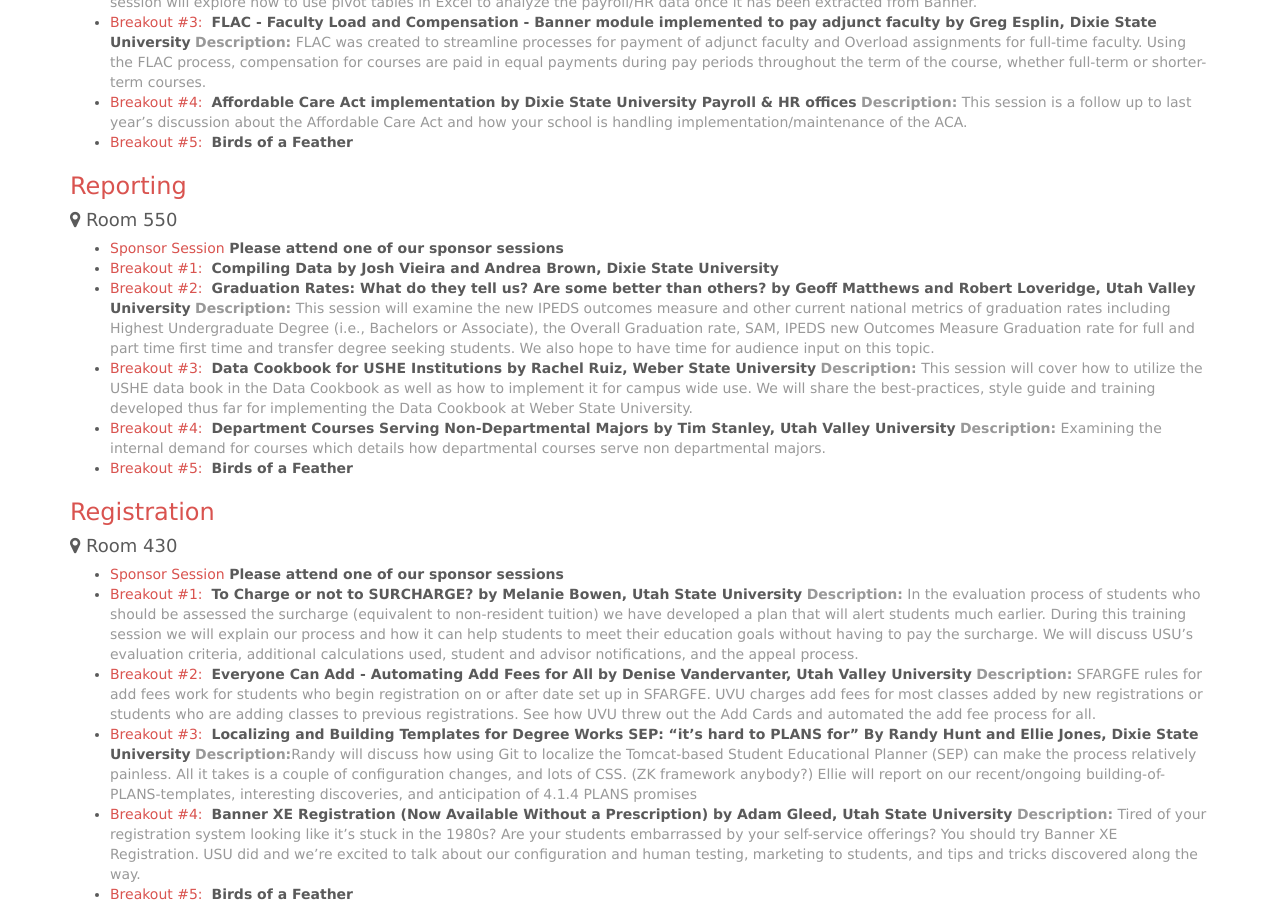
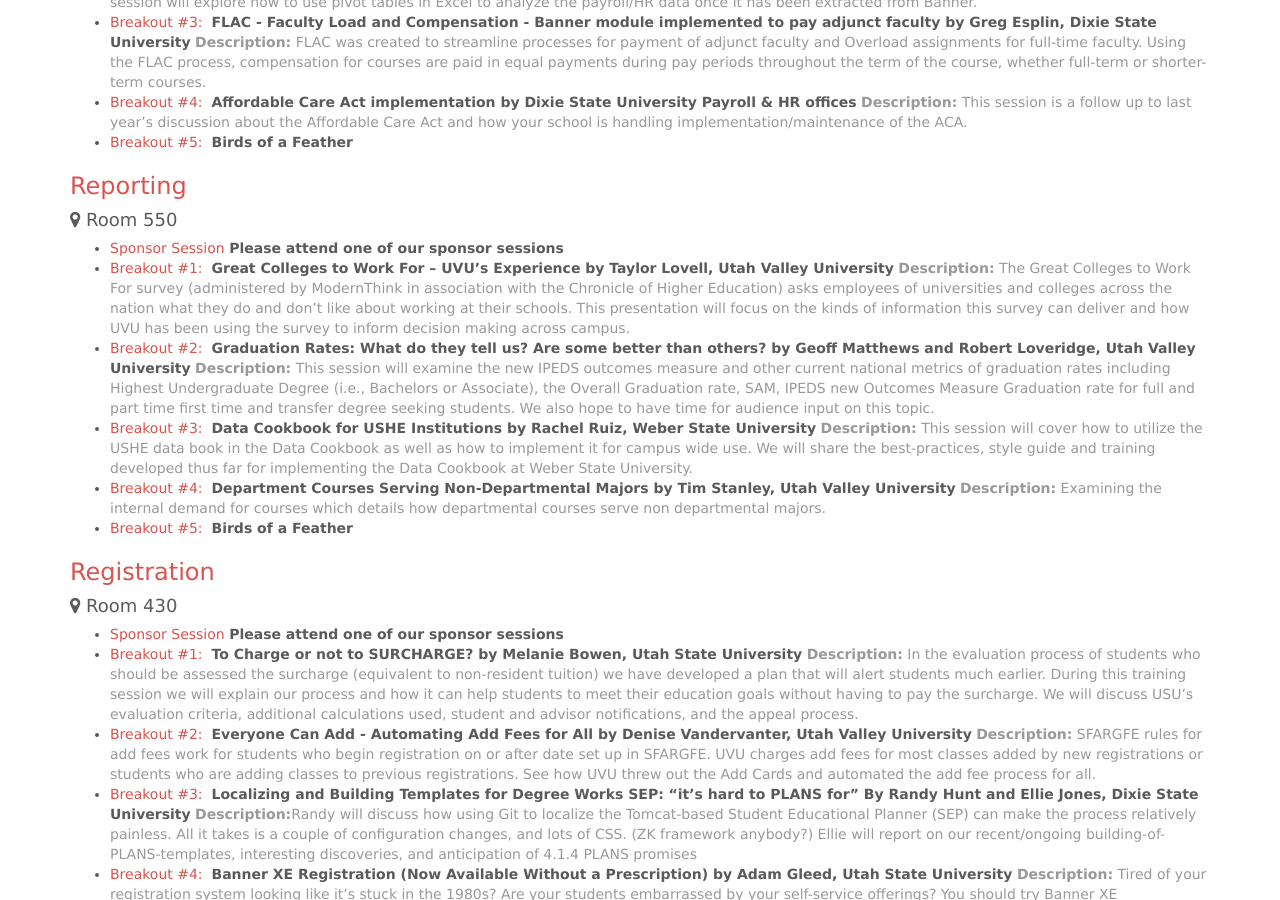
Before and after one commit to ubug/ubug.github.io, a Jekyll site: the page built from schedule/index.md, in a window 1280 px wide and 900 px high, scrolled down 3466 px. Built offline with Jekyll 4.4.1, drawn with Linux system fonts in a browser that asks for light colours; nearby versions of some CDN libraries; Markdown is read by kramdown in place of the engine named in the settings.

Commit message:
schedule change

```diff
--- a/schedule/index.md
+++ b/schedule/index.md
@@ -144,9 +144,10 @@
 #### <i class="fa fa-map-marker"></i> Room 550
 
 * <span class="text-primary">Sponsor Session</span> **Please attend one of our sponsor sessions**
-* <span class="text-primary">Breakout #1:</span>  **Compiling Data by Josh Vieira and Andrea Brown, Dixie State University**
+* <span class="text-primary">Breakout #1:</span>  **Great Colleges to Work For – UVU’s Experience by Taylor Lovell, Utah Valley University**
+  <span class="text-muted">**Description:** The Great Colleges to Work For survey (administered by ModernThink in association with the Chronicle of Higher Education) asks employees of universities and colleges across the nation what they do and don’t like about working at their schools. This presentation will focus on the kinds of information this survey can deliver and how UVU has been using the survey to inform decision making across campus.</span>
 * <span class="text-primary">Breakout #2:</span>  **Graduation Rates: What do they tell us?  Are some better than others? by Geoff Matthews and Robert Loveridge, Utah Valley University**
-<span class="text-muted">**Description:** This session will examine the new IPEDS outcomes measure and other current national metrics of graduation rates including Highest Undergraduate Degree (i.e., Bachelors or Associate), the Overall Graduation rate, SAM, IPEDS new Outcomes Measure Graduation rate for full and part time first time and transfer degree seeking students. We also hope to have time for audience input on this topic.</span>
+  <span class="text-muted">**Description:** This session will examine the new IPEDS outcomes measure and other current national metrics of graduation rates including Highest Undergraduate Degree (i.e., Bachelors or Associate), the Overall Graduation rate, SAM, IPEDS new Outcomes Measure Graduation rate for full and part time first time and transfer degree seeking students. We also hope to have time for audience input on this topic.</span>
 * <span class="text-primary">Breakout #3:</span>  **Data Cookbook for USHE Institutions by Rachel Ruiz, Weber State University**
  <span class="text-muted">**Description:** This session will cover how to utilize the USHE data book in the Data Cookbook as well as how to implement it for campus wide use. We will share the best-practices, style guide and training developed thus far for implementing the Data Cookbook at Weber State University.</span>
 * <span class="text-primary">Breakout #4:</span>  **Department Courses Serving Non-Departmental Majors by Tim Stanley, Utah Valley University**
```
